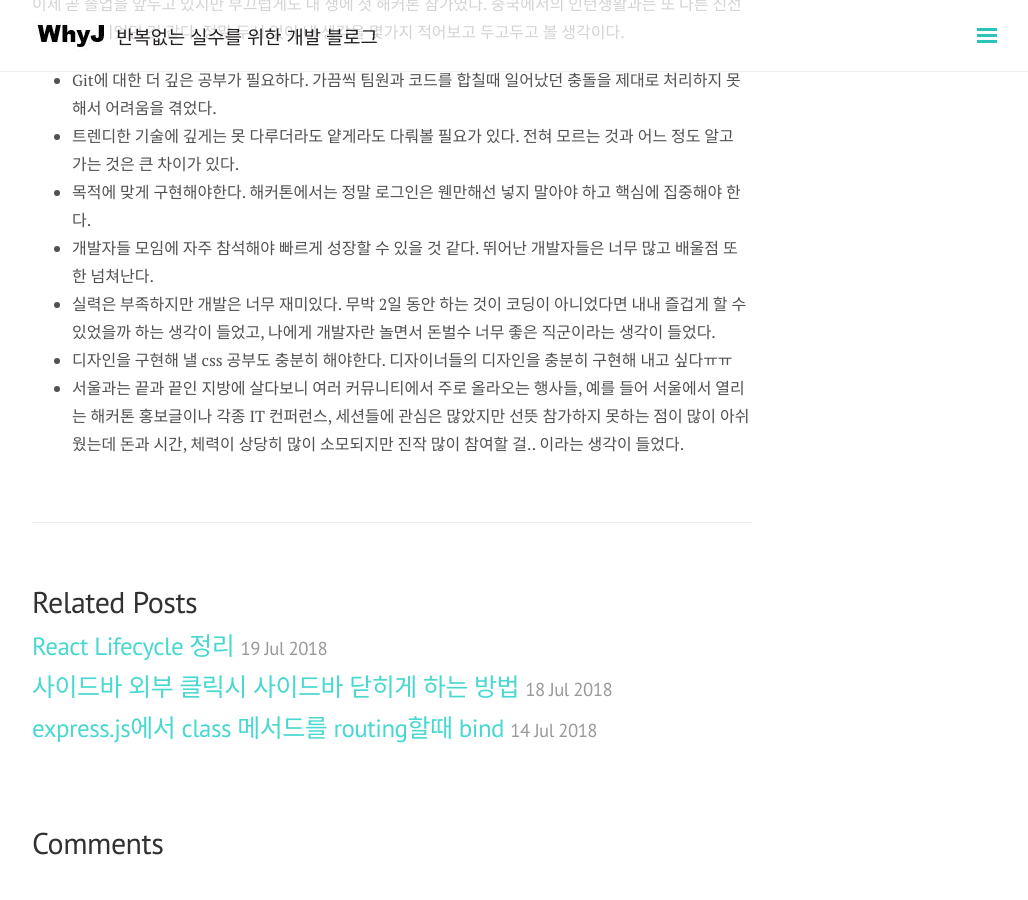
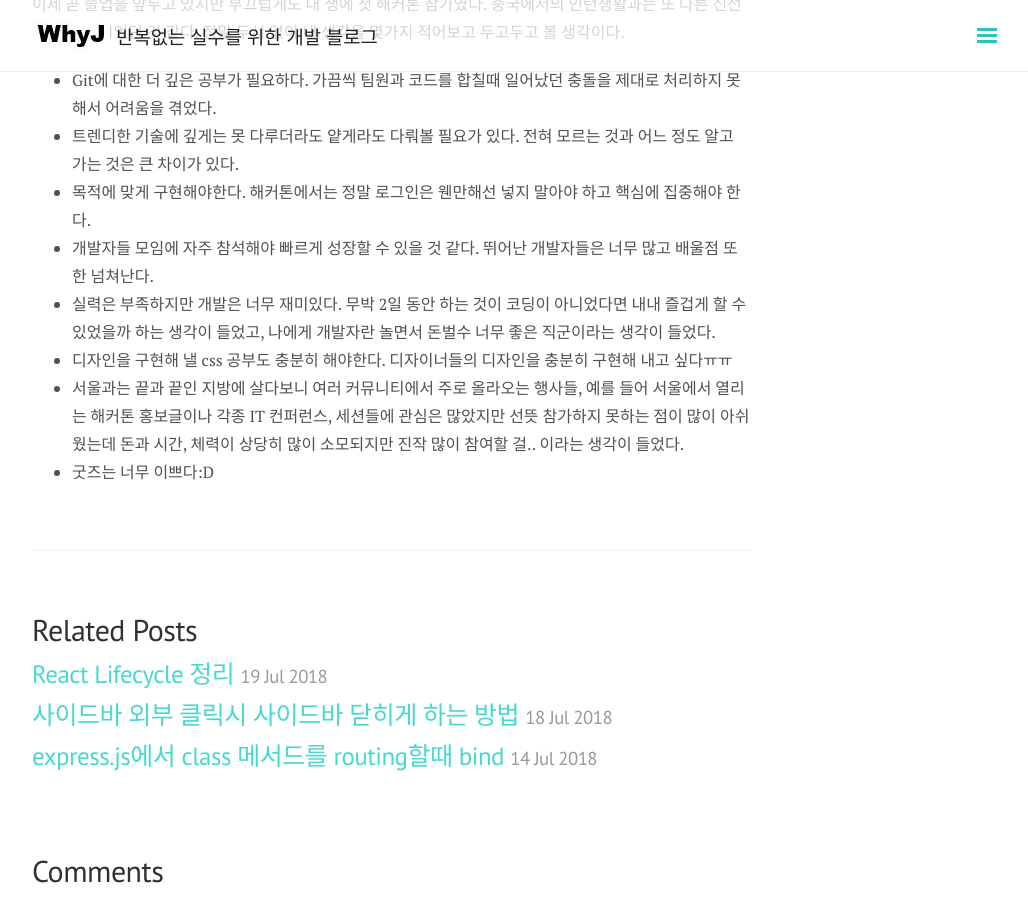
Before and after one commit to wooooooak/wooooooak.github.io, a Jekyll site: the page built from _posts/2018-7-22-amathon.md, in a window 1280 px wide and 900 px high, scrolled down 2039 px. Shown: the whole window, without its empty margins (248-1276 px from the left). Built offline with Jekyll 4.4.1, drawn with Linux system fonts in a browser that asks for light colours; nearby versions of some CDN libraries; some web fonts are replaced; comment, search, counter and statistics services are not loaded; before the commit the page ends 2911 px from its top, so only the background shows below that.

Commit message:
update post amathon

```diff
--- a/_posts/2018-7-22-amathon.md
+++ b/_posts/2018-7-22-amathon.md
@@ -13,7 +13,7 @@ comments: true
 AWSKRUG 그룹에서 기획한  Amateur hackathon 이다. ![amathon 정의](/public/img/amathon/amathon.JPG) 특이한 점은 1,2,3 등에 대한 수상이 없다는 점. 대학생과 주니어 개발자들만을 대상으로 우리들의 열정에 순위를 매기지 않았다고 한다 :D (멋지다)
 
 **간단한 일정**
-![session1](/public/img/amathon/session1.JPG) ![session2](/public/img/amathon/session2.JPG)
+![session1](/public/img/amathon/session1.JPG) ![session2](/public/img/amathon/session2.jpg)
 
 ## 느끼고 배운점과 이런저런 두서 없는 내 생각
 이제 곧 졸업을 앞두고 있지만 부끄럽게도 내 생에 첫 해커톤 참가였다. 중국에서의 인턴생활과는 또 다른 신선한 자극이 되었던 것 같다.
@@ -25,3 +25,4 @@ AWSKRUG 그룹에서 기획한  Amateur hackathon 이다. ![amathon 정의](/pub
 * 실력은 부족하지만 개발은 너무 재미있다. 무박 2일 동안 하는 것이 코딩이 아니었다면 내내 즐겁게 할 수 있었을까 하는 생각이 들었고, 나에게 개발자란 놀면서 돈벌수 너무 좋은 직군이라는 생각이 들었다.
 * 디자인을 구현해 낼 css 공부도 충분히 해야한다. 디자이너들의 디자인을 충분히 구현해 내고 싶다ㅠㅠ
 * 서울과는 끝과 끝인 지방에 살다보니 여러 커뮤니티에서 주로 올라오는 행사들, 예를 들어 서울에서 열리는 해커톤 홍보글이나 각종 IT 컨퍼런스, 세션들에 관심은 많았지만 선뜻 참가하지 못하는 점이 많이 아쉬웠는데 돈과 시간, 체력이 상당히 많이 소모되지만 진작 많이 참여할 걸.. 이라는 생각이 들었다.
+* 굿즈는 너무 이쁘다:D
```
